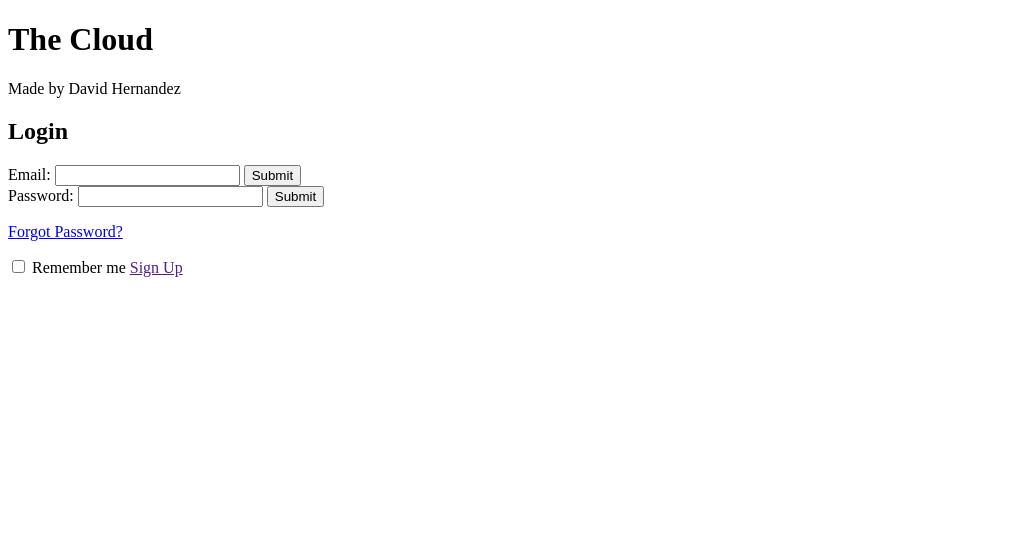
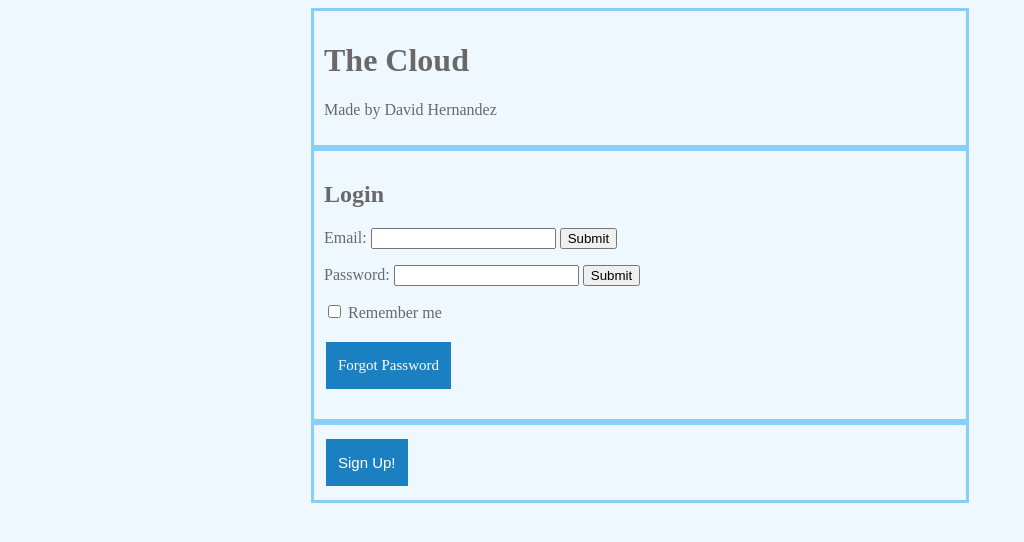
Before and after one commit to DavidHUT/Startup, a plain HTML site: page index.html in a window 1280 px wide. Shown: the whole page, without its empty margins (0-1024 px from the left). Drawn offline with Linux system fonts and the light colour scheme.

Commit message:
In my html file I added paraghraphs so that I could have spacing within words and I finished the css for my index class.

```diff
--- /dev/null
+++ b/index.css
@@ -0,0 +1,57 @@
+body {
+    background-color:aliceblue;
+}
+
+header {
+    text-align: start;
+    color: dimgray;
+    margin: auto;
+    width: 50%;
+    border: 3px solid lightskyblue;
+    padding: 10px;
+}
+
+div.container1 {
+    text-align: start;
+    color: dimgray;
+    margin: auto;
+    width: 50%;
+    border: 3px solid lightskyblue;
+    padding: 10px;
+}
+
+div.container2 {
+    text-align: start;
+    color: dimgray;
+    margin: auto;
+    width: 50%;
+    border: 3px solid lightskyblue;
+    padding: 10px;
+}
+
+
+.button {
+    background-color: #1A80C2;
+    border: none;
+    color: white;
+    padding: 15px 12px;
+    text-align: center;
+    text-decoration: none;
+    display: inline-block;
+    font-size: 15px;
+    margin: 4px 2px;
+    cursor: pointer;
+  }
+
+  .button2 {
+    background-color:  #1A80C2;
+    border: none;
+    color: white;
+    padding: 15px 12px;
+    text-align: center;
+    text-decoration: none;
+    display: inline-block;
+    font-size: 15px;
+    margin: 4px 2px;
+    cursor: pointer;
+  }
--- a/index.html
+++ b/index.html
@@ -2,6 +2,10 @@
 <html>
 <meta charset="UTF-8" />
 <meta name="viewport" content="width=device-width, initial-scale=1" />
+
+<head>
+    <link rel="stylesheet" href="index.css" />
+</head>
 
 <body>
 
@@ -10,29 +14,42 @@
         <p>Made by David Hernandez</p>
     </header>
 
+    <div class="container1">
 
         <h2>Login</h2>
 
+        <p>
         <form action="/action_page.php">
             <label for="email">Email:</label>
             <input type="email" id="email" name="email" />
             <input type="submit" />
         </form>
+        </p>
 
+        <p>
         <form action="/action_page.php">
             <label for="password">Password:</label>
             <input type="password" id="password" name="password" />
             <input type="submit" />
         </form>
+        </p>
+
+        <p>
+            <input type="checkbox" value="lsRememberMe" id="rememberMe" />
+            <label for="rememberMe">Remember me</label>
+        </p>
+
+        <p>
+            <a href="forgotpassword.com" class="button2">Forgot Password</a> <!-- This link is fake -->
+        </p>
 
 
-    <p><a href="forgotpassword.com">Forgot Password?</a></p> <!-- This link is fake -->
+    </div>
 
-    <input type="checkbox" value="lsRememberMe" id="rememberMe"> <label for="rememberMe">Remember me</label>
+    <div class="container2">
 
-    <a id="Signup-button" ms-hide-element="true" href="" class="Signup">Sign Up</a>
-
-
+        <input type="button" class="button" value="Sign Up!" />
+    </div>
 
 </body>
 
```
Lines whose indentation alone changed are shown as unchanged.
